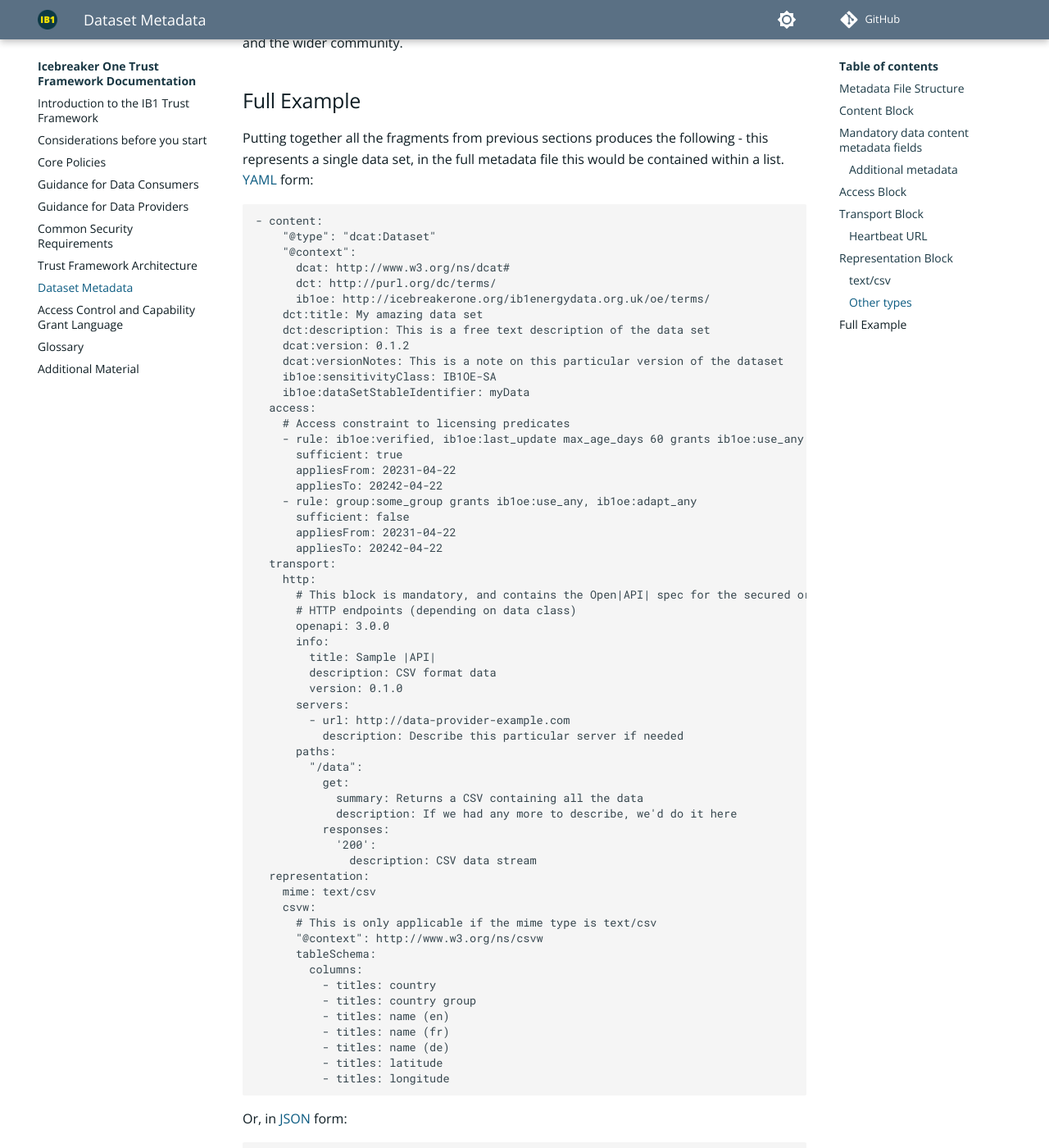
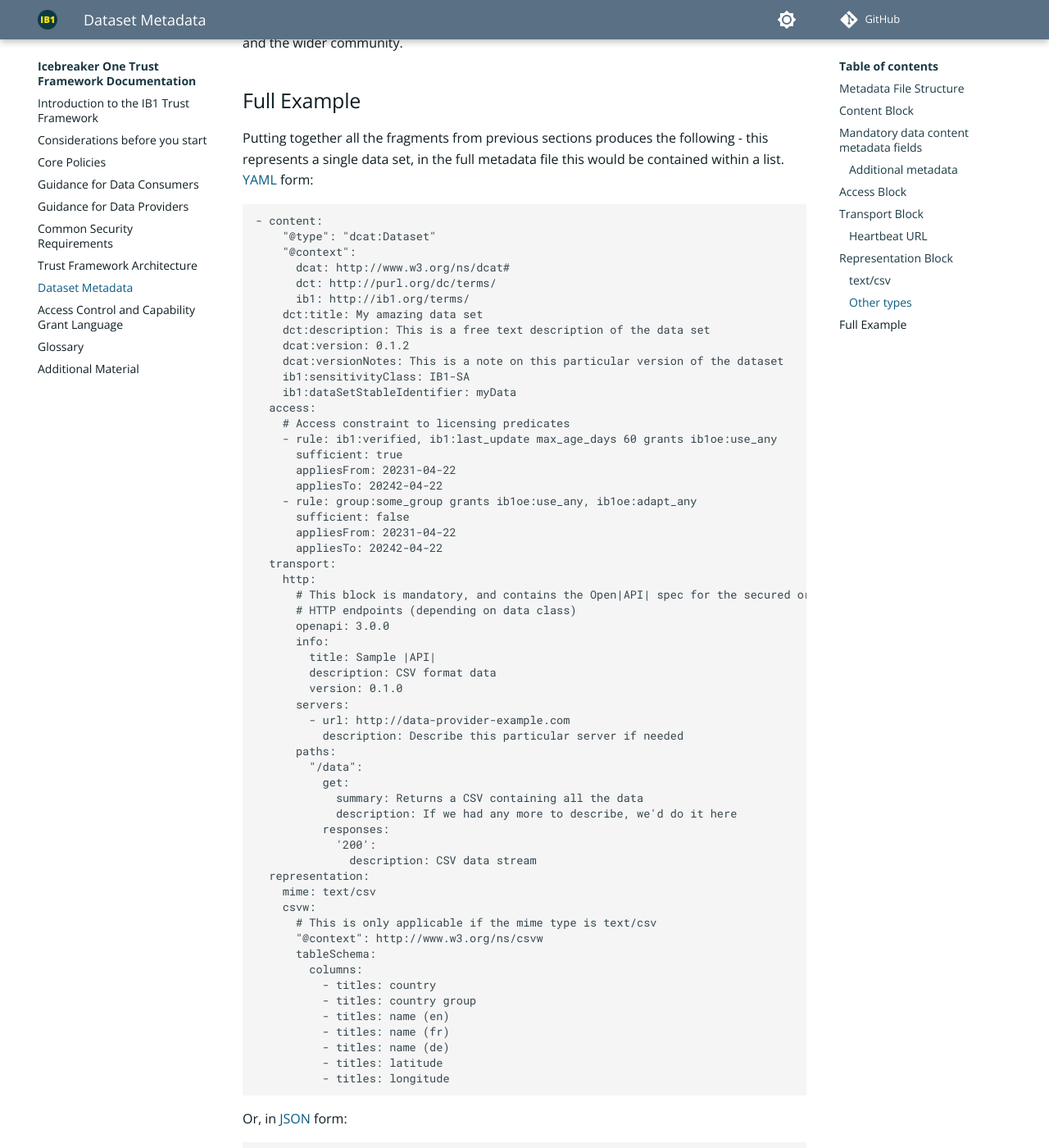
Before and after one commit to icebreakerone/ib1-technical-docs, an MkDocs documentation site: the page built from docs/metadata.md, in a window 1280 px wide and 1400 px high, scrolled down 5507 px. Shown: the whole window at 82% size. Built offline with MkDocs 1.6.1 and Material for MkDocs 9.7.7, drawn with Linux system fonts in a browser that asks for light colours; plug-ins that fetch from the network failed and are left out; comment, search, counter and statistics services are not loaded; the version menu is left out; some of the changed text lies outside the part shown.

Commit message:
docs/metadata.md updated from https://stackedit.net/

```diff
--- a/docs/metadata.md
+++ b/docs/metadata.md
@@ -247,16 +245,16 @@ in the full metadata file this would be contained within a list. [YAML](glossary
     "@context":
       dcat: http://www.w3.org/ns/dcat#
       dct: http://purl.org/dc/terms/
-      ib1oe: http://icebreakerone.org/ib1energydata.org.uk/oe/terms/
+      ib1: http://ib1.org/terms/
     dct:title: My amazing data set
     dct:description: This is a free text description of the data set
     dcat:version: 0.1.2
     dcat:versionNotes: This is a note on this particular version of the dataset
-    ib1oe:sensitivityClass: IB1OE-SA
-    ib1oe:dataSetStableIdentifier: myData
+    ib1:sensitivityClass: IB1-SA
+    ib1:dataSetStableIdentifier: myData
   access:
     # Access constraint to licensing predicates
-    - rule: ib1oe:verified, ib1oe:last_update max_age_days 60 grants ib1oe:use_any
+    - rule: ib1:verified, ib1:last_update max_age_days 60 grants ib1oe:use_any
       sufficient: true
       appliesFrom: 20231-04-22
       appliesTo: 20242-04-22
```
Also changed, not shown: other parts of docs/metadata.md (+2 -4 lines).
